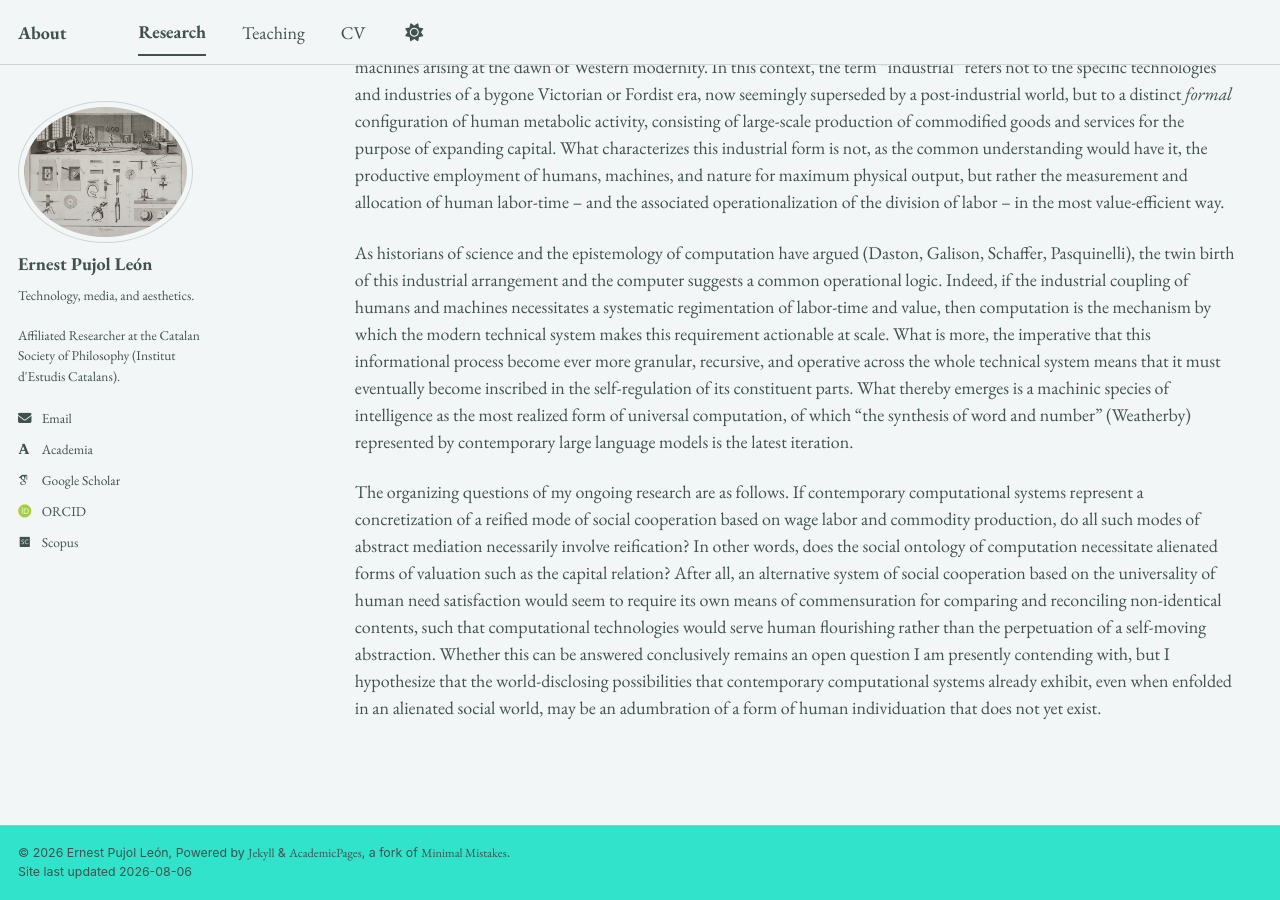
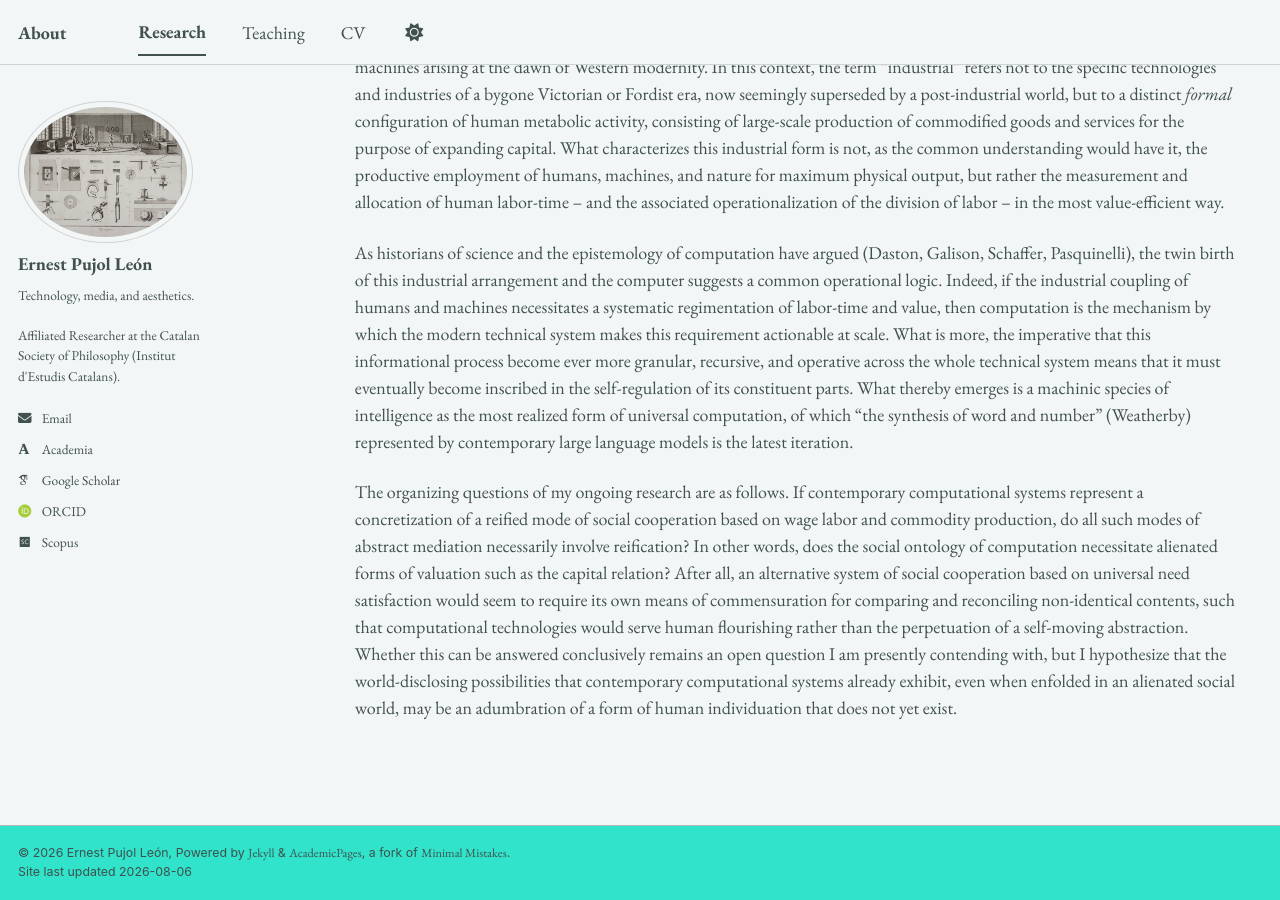
Before and after one commit to epujol90/epujol90.github.io, a Jekyll site: the page built from _pages/research.md, in a window 1280 px wide and 900 px high, scrolled down 4597 px. Built offline with Jekyll 4.4.1, drawn with Linux system fonts in a browser that asks for light colours; some web fonts are replaced; a script bundle is joined from its source files by our own code; library files that are not in the unit come from our copies.

Commit message:
Update research.md

```diff
--- a/_pages/research.md
+++ b/_pages/research.md
@@ -61,4 +61,4 @@ If the social ontology of a technical system must account for the intersubjectiv
 
 As historians of science and the epistemology of computation have argued (Daston, Galison, Schaffer, Pasquinelli), the twin birth of this industrial arrangement and the computer suggests a common operational logic. Indeed, if the industrial coupling of humans and machines necessitates a systematic regimentation of labor-time and value, then computation is the mechanism by which the modern technical system makes this requirement actionable at scale. What is more, the imperative that this informational process become ever more granular, recursive, and operative across the whole technical system means that it must eventually become inscribed in the self-regulation of its constituent parts. What thereby emerges is a machinic species of intelligence as the most realized form of universal computation, of which “the synthesis of word and number” (Weatherby) represented by contemporary large language models is the latest iteration.
 
-The organizing questions of my ongoing research are as follows. If contemporary computational systems represent a concretization of a reified mode of social cooperation based on wage labor and commodity production, do all such modes of abstract mediation necessarily involve reification? In other words, does the social ontology of computation necessitate alienated forms of valuation such as the capital relation? After all, an alternative system of social cooperation based on the universality of human need satisfaction would seem to require its own means of commensuration for comparing and reconciling non-identical contents, such that computational technologies would serve human flourishing rather than the perpetuation of a self-moving abstraction. Whether this can be answered conclusively remains an open question I am presently contending with, but I hypothesize that the world-disclosing possibilities that contemporary computational systems already exhibit, even when enfolded in an alienated social world, may be an adumbration of a form of human individuation that does not yet exist.
+The organizing questions of my ongoing research are as follows. If contemporary computational systems represent a concretization of a reified mode of social cooperation based on wage labor and commodity production, do all such modes of abstract mediation necessarily involve reification? In other words, does the social ontology of computation necessitate alienated forms of valuation such as the capital relation? After all, an alternative system of social cooperation based on universal need satisfaction would seem to require its own means of commensuration for comparing and reconciling non-identical contents, such that computational technologies would serve human flourishing rather than the perpetuation of a self-moving abstraction. Whether this can be answered conclusively remains an open question I am presently contending with, but I hypothesize that the world-disclosing possibilities that contemporary computational systems already exhibit, even when enfolded in an alienated social world, may be an adumbration of a form of human individuation that does not yet exist.
```
